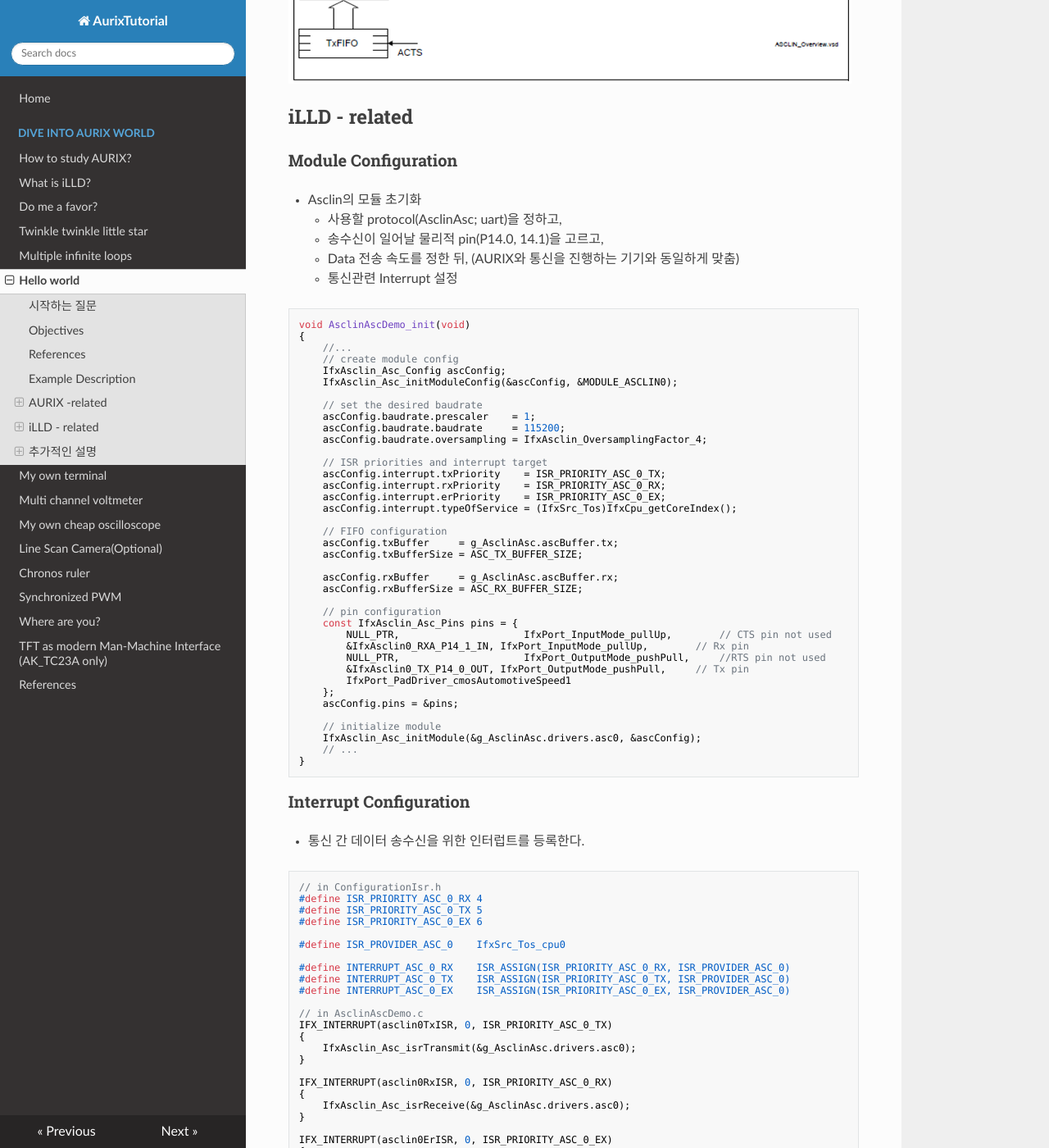
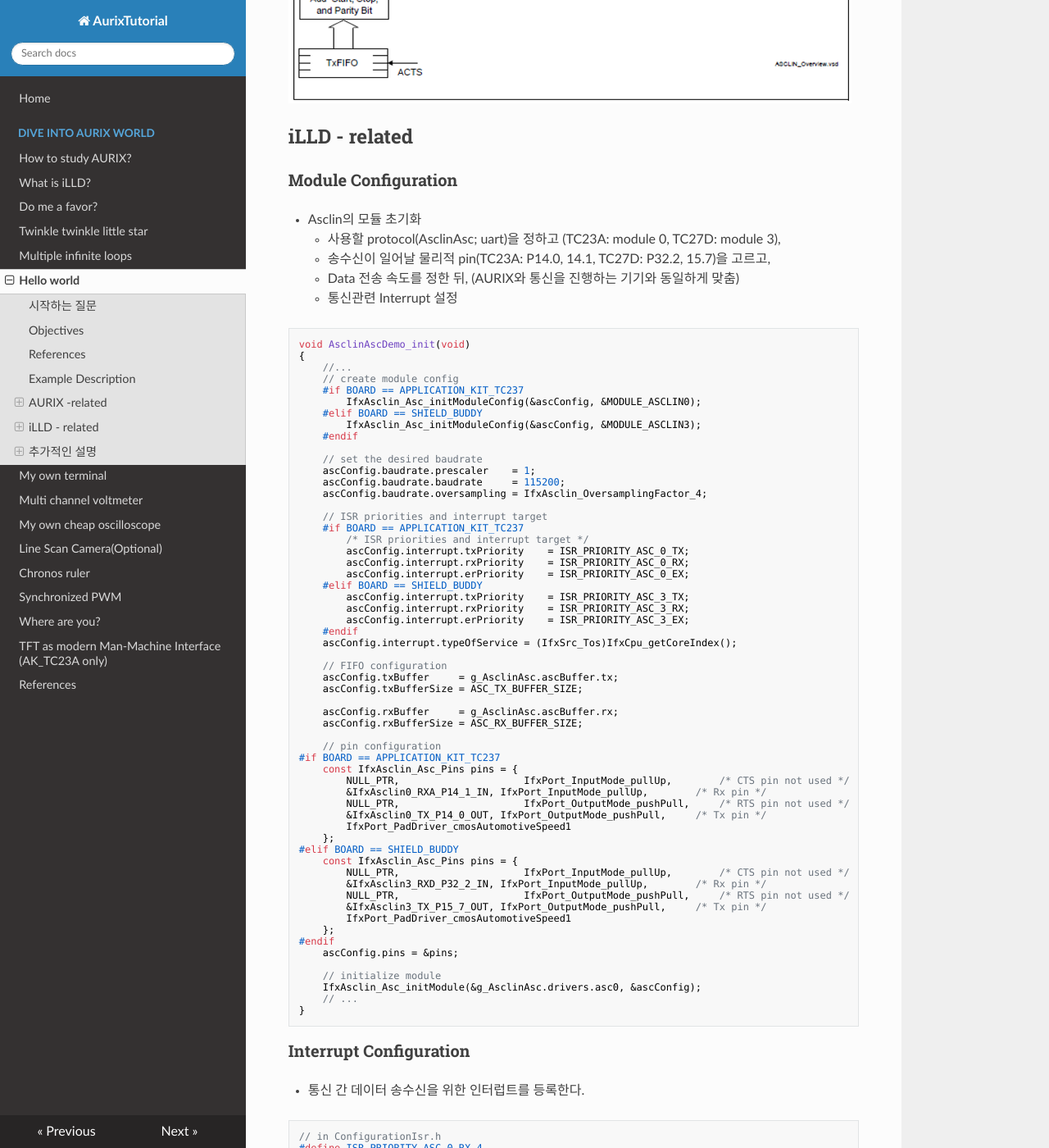
Before and after one commit to realsosy/AurixTutorial, an MkDocs documentation site: the page built from docs/HelloWorld.md, in a window 1280 px wide and 1400 px high, scrolled down 4333 px. Shown: the whole window at 82% size. Built offline with MkDocs 1.6.1, drawn with Linux system fonts in a browser that asks for light colours; nearby versions of some CDN libraries; old or Windows-style settings are respelled for this version of MkDocs; some of the changed text lies outside the part shown.

Commit message:
ASC 문서 수정

````diff
--- a/docs/HelloWorld.md
+++ b/docs/HelloWorld.md
@@ -26,12 +26,13 @@ date: 2018-05-03
 
 ## References
 
-*	TC23x TC22x Family User's Manual v1.1 - 19 ASCLIN
-* iLLD_TC23A 1.0.1.4.0 - Modules/iLLD/ASCLIN
+*	TC23x TC27x Family User's Manual v1.1 - 19 ASCLIN
+* iLLD_1_0_1_8_0_TC2xx_Drivers_And_Demos_Release - Modules/iLLD/ASCLIN
 
 **[Example Code]**
 
 * MyIlldModule_TC23A - AsclinAsc
+* MyIlldModule_TC27D - AsclinAsc
 
 ## Example Description
 
@@ -112,10 +113,10 @@ date: 2018-05-03
 ### Module Configuration
 
 * Asclin의 모듈 초기화
-    * 사용할 protocol(AsclinAsc; uart)을 정하고,
-    * 송수신이 일어날 물리적 pin(P14.0, 14.1)을 고르고,
+    * 사용할 protocol(AsclinAsc; uart)을 정하고 (TC23A: module 0, TC27D: module 3),
+    * 송수신이 일어날 물리적 pin(TC23A: P14.0, 14.1, TC27D: P32.2, 15.7)을 고르고,
     * Data 전송 속도를 정한 뒤,
-    (AURIX와 통신을 진행하는 기기와 동일하게 맞춤)
+      (AURIX와 통신을 진행하는 기기와 동일하게 맞춤)
     * 통신관련 Interrupt 설정
 
 ```c
@@ -123,8 +124,11 @@ void AsclinAscDemo_init(void)
 {
 	//...
     // create module config
-    IfxAsclin_Asc_Config ascConfig;
-    IfxAsclin_Asc_initModuleConfig(&ascConfig, &MODULE_ASCLIN0);
+    #if BOARD == APPLICATION_KIT_TC237
+        IfxAsclin_Asc_initModuleConfig(&ascConfig, &MODULE_ASCLIN0);
+    #elif BOARD == SHIELD_BUDDY
+        IfxAsclin_Asc_initModuleConfig(&ascConfig, &MODULE_ASCLIN3);
+    #endif
 
     // set the desired baudrate
     ascConfig.baudrate.prescaler    = 1;
@@ -132,9 +136,16 @@ void AsclinAscDemo_init(void)
     ascConfig.baudrate.oversampling = IfxAsclin_OversamplingFactor_4;
 
     // ISR priorities and interrupt target
-    ascConfig.interrupt.txPriority    = ISR_PRIORITY_ASC_0_TX;
-    ascConfig.interrupt.rxPriority    = ISR_PRIORITY_ASC_0_RX;
-    ascConfig.interrupt.erPriority    = ISR_PRIORITY_ASC_0_EX;
+    #if BOARD == APPLICATION_KIT_TC237
+        /* ISR priorities and interrupt target */
+        ascConfig.interrupt.txPriority    = ISR_PRIORITY_ASC_0_TX;
+        ascConfig.interrupt.rxPriority    = ISR_PRIORITY_ASC_0_RX;
+        ascConfig.interrupt.erPriority    = ISR_PRIORITY_ASC_0_EX;
+    #elif BOARD == SHIELD_BUDDY
+        ascConfig.interrupt.txPriority    = ISR_PRIORITY_ASC_3_TX;
+        ascConfig.interrupt.rxPriority    = ISR_PRIORITY_ASC_3_RX;
+        ascConfig.interrupt.erPriority    = ISR_PRIORITY_ASC_3_EX;
+    #endif
     ascConfig.interrupt.typeOfService = (IfxSrc_Tos)IfxCpu_getCoreIndex();
 
     // FIFO configuration
@@ -145,13 +156,23 @@ void AsclinAscDemo_init(void)
     ascConfig.rxBufferSize = ASC_RX_BUFFER_SIZE;
 
     // pin configuration
+#if BOARD == APPLICATION_KIT_TC237
     const IfxAsclin_Asc_Pins pins = {
-        NULL_PTR,                     IfxPort_InputMode_pullUp,        // CTS pin not used
-        &IfxAsclin0_RXA_P14_1_IN, IfxPort_InputMode_pullUp,        // Rx pin
-        NULL_PTR,                     IfxPort_OutputMode_pushPull,     //RTS pin not used
-        &IfxAsclin0_TX_P14_0_OUT, IfxPort_OutputMode_pushPull,     // Tx pin
+        NULL_PTR,                     IfxPort_InputMode_pullUp,        /* CTS pin not used */
+        &IfxAsclin0_RXA_P14_1_IN, IfxPort_InputMode_pullUp,        /* Rx pin */
+        NULL_PTR,                     IfxPort_OutputMode_pushPull,     /* RTS pin not used */
+        &IfxAsclin0_TX_P14_0_OUT, IfxPort_OutputMode_pushPull,     /* Tx pin */
         IfxPort_PadDriver_cmosAutomotiveSpeed1
     };
+#elif BOARD == SHIELD_BUDDY
+    const IfxAsclin_Asc_Pins pins = {
+        NULL_PTR,                     IfxPort_InputMode_pullUp,        /* CTS pin not used */
+        &IfxAsclin3_RXD_P32_2_IN, IfxPort_InputMode_pullUp,        /* Rx pin */
+        NULL_PTR,                     IfxPort_OutputMode_pushPull,     /* RTS pin not used */
+        &IfxAsclin3_TX_P15_7_OUT, IfxPort_OutputMode_pushPull,     /* Tx pin */
+        IfxPort_PadDriver_cmosAutomotiveSpeed1
+    };
+#endif
     ascConfig.pins = &pins;
 
     // initialize module
````
